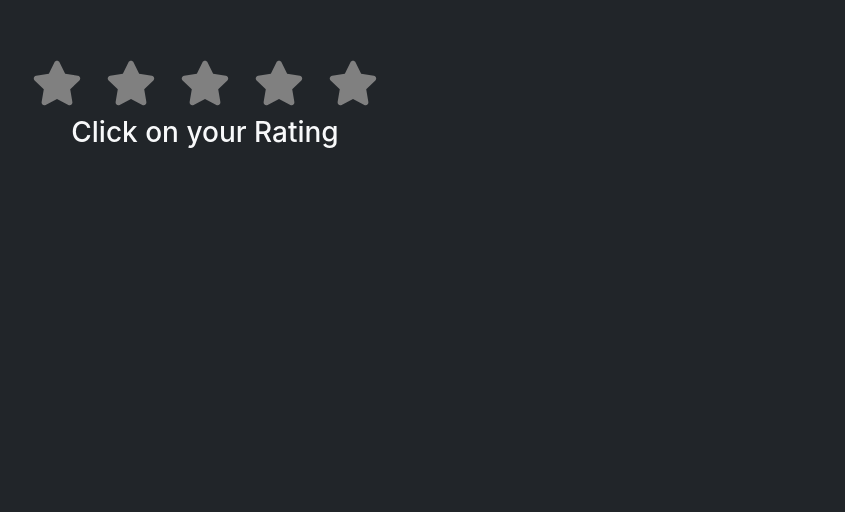
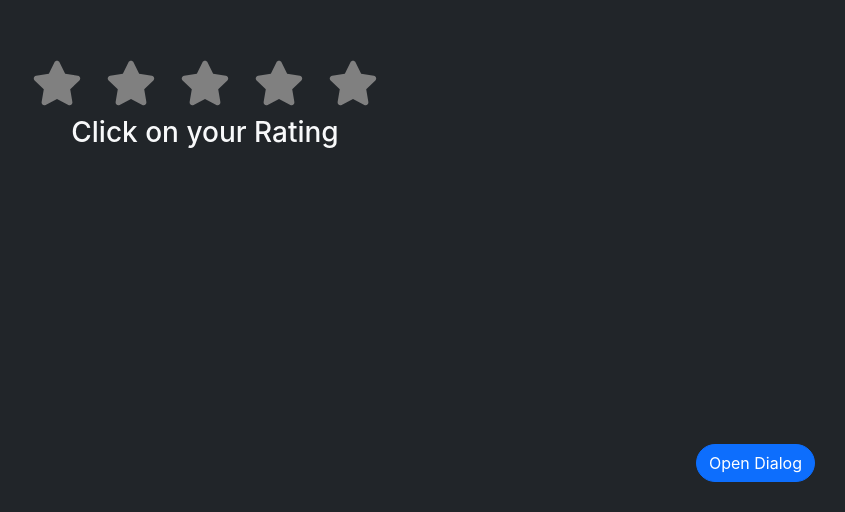
Before and after one commit to Paul-Funston/Rating-System, a React (Create React App) app: page / in a window 1280 px wide. Shown: the part 288-800 px from the top of the page, without its empty margins (435-1280 px from the left). Built offline with nearby package versions, Linux system fonts and the light colour scheme.

Commit message:
add bootstrap modal

```diff
--- a/src/App.js
+++ b/src/App.js
@@ -1,12 +1,25 @@
 import StarRating from "./components/StarRating";
+import Dialog from "./components/Dialog";
 import { useState } from "react";
 
 function App() {
 
   return (
-    <div className="d-flex align-items-center justify-content-center" style={{height: "100vh"}}>
+
+    <main className="d-flex align-items-center justify-content-center" style={{height: "100vh"}}>
       <StarRating />
-    </div>
+      <button
+        className="btn btn-primary rounded-pill fixed-bottom modal-btn"
+        data-bs-toggle="modal"
+        data-bs-target="#modal"
+      >
+        Open Dialog
+      </button>
+      <Dialog />
+    </main>
+
+
+
 
 
 
--- /dev/null
+++ b/src/components/Dialog.js
@@ -0,0 +1,19 @@
+function Dialog() {
+  return(
+    <div className="modal fade" id="modal">
+      <div className="modal-dialog modal-dialog-centered text-dark" >
+        <div className="modal-content">
+          <div className="modal-header">
+            <h1>Header</h1>
+            <button className="btn-close" data-bs-dismiss="modal"></button>
+          </div>
+          <div className="modal-body">Body</div>
+          <div className="modal-footer">Footer</div>
+        </div>
+      </div>
+
+    </div>
+  )
+}
+
+export default Dialog;
--- a/src/style/index.css
+++ b/src/style/index.css
@@ -11,3 +11,8 @@ code {
   font-family: source-code-pro, Menlo, Monaco, Consolas, 'Courier New',
     monospace;
 }
+
+
+.modal-btn {
+  inset: auto 30px 30px auto;
+}
```
Also changed, not shown: src/components/Modal.js (deleted).
